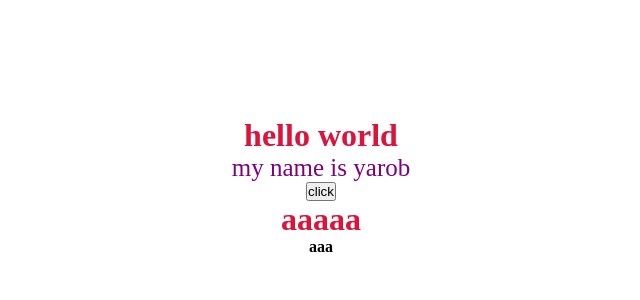
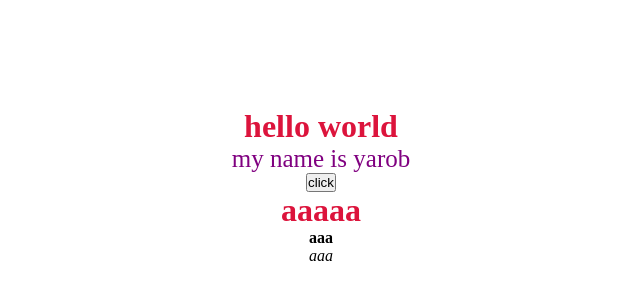
Before and after one commit to yarob-alshurbaji/yazan-testing, a plain HTML site: page index.html in a window 1280 px wide. Shown: the part 214-514 px from the top of the page, without its empty margins (319-959 px from the left). Drawn offline with Linux system fonts and the light colour scheme.

Commit message:
aaaaaaaaaaaaa

```diff
--- a/index.html
+++ b/index.html
@@ -15,6 +15,7 @@
         </button>
         <h1>aaaaa</h1>
         <b>aaa</b>
+        <i>aaa</i>
     </div>
 </body>
 </html>
```
